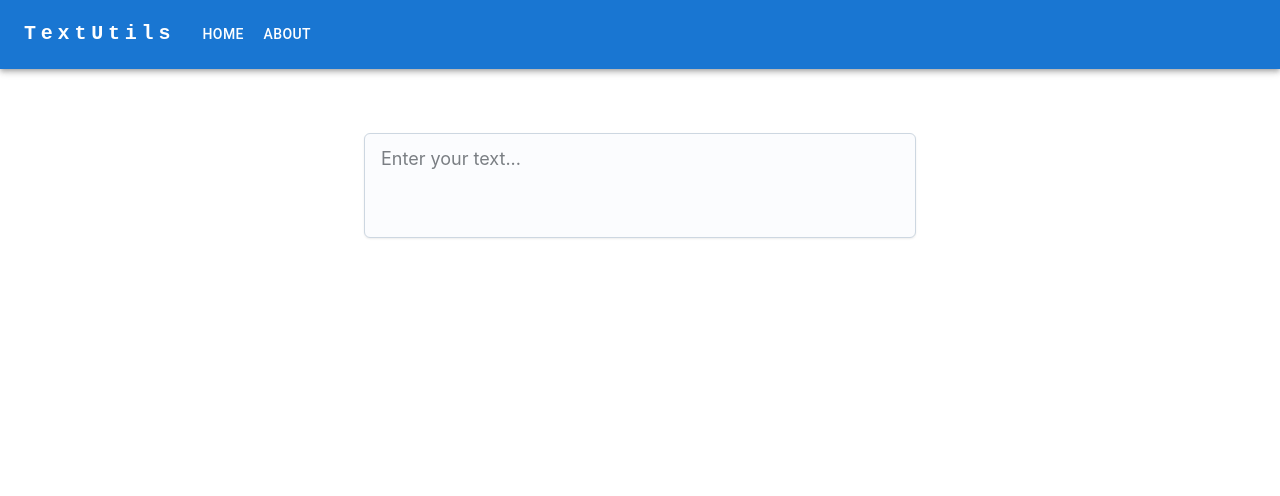
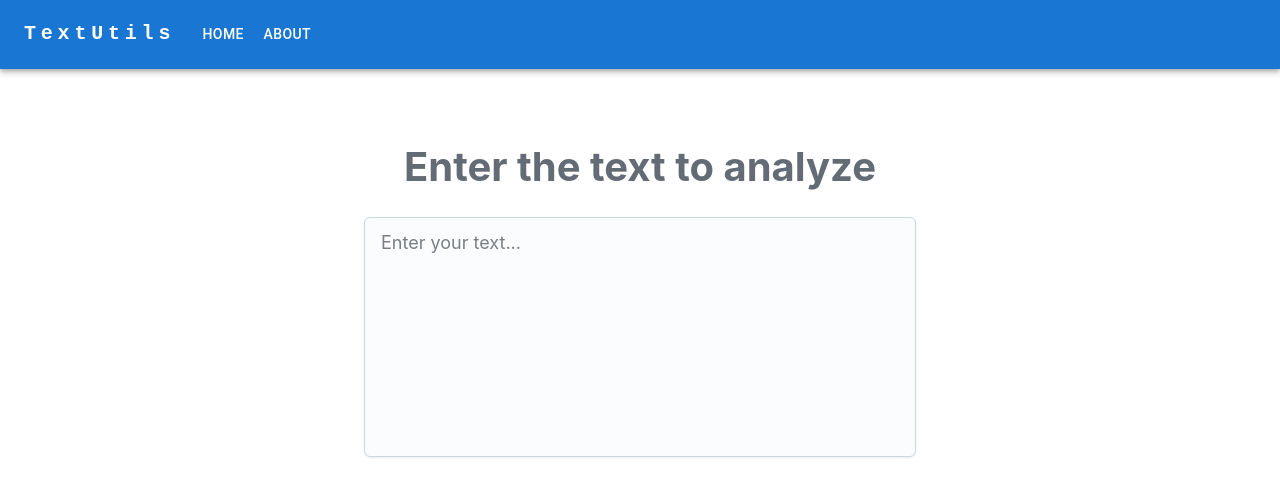
Before and after one commit to eyekavya/TextUtils, a React (Create React App) app: page / in a window 1280 px wide. Shown: the top 496 px of the page. Built offline with nearby package versions, Linux system fonts and the light colour scheme.

Commit message:
Added Heading

```diff
--- a/src/App.js
+++ b/src/App.js
@@ -2,12 +2,15 @@ import "./App.css";
 import Navbar from "./components/Navbar";
 import TextForm from "./components/TextForm";
 import Container from "@mui/material/Container";
+import Heading from "./components/Heading";
 
 function App() {
   return (
     <>
       <Navbar title="TextUtils" />
+
       <Container maxWidth="sm">
+        <Heading heading="Enter the text to analyze" />
         <TextForm />
       </Container>
     </>
--- /dev/null
+++ b/src/components/Heading.js
@@ -0,0 +1,19 @@
+import React from "react";
+import { Typography } from "@mui/joy";
+
+function Heading(props) {
+  return (
+    <>
+      <Typography
+        sx={{ mt: "4rem", fontSize: 40 }}
+        align="center"
+        variant="h1"
+        component="h2"
+      >
+        {props.heading}
+      </Typography>
+    </>
+  );
+}
+
+export default Heading;
--- a/src/components/TextForm.js
+++ b/src/components/TextForm.js
@@ -5,9 +5,9 @@ function TextForm() {
   return (
     <>
       <Textarea
-        sx={{ mt: "4rem" }}
+        sx={{ mt: "1rem" }}
         color="neutral"
-        minRows={3}
+        minRows={8}
         placeholder="Enter your text..."
         size="lg"
         variant="outlined"
```
